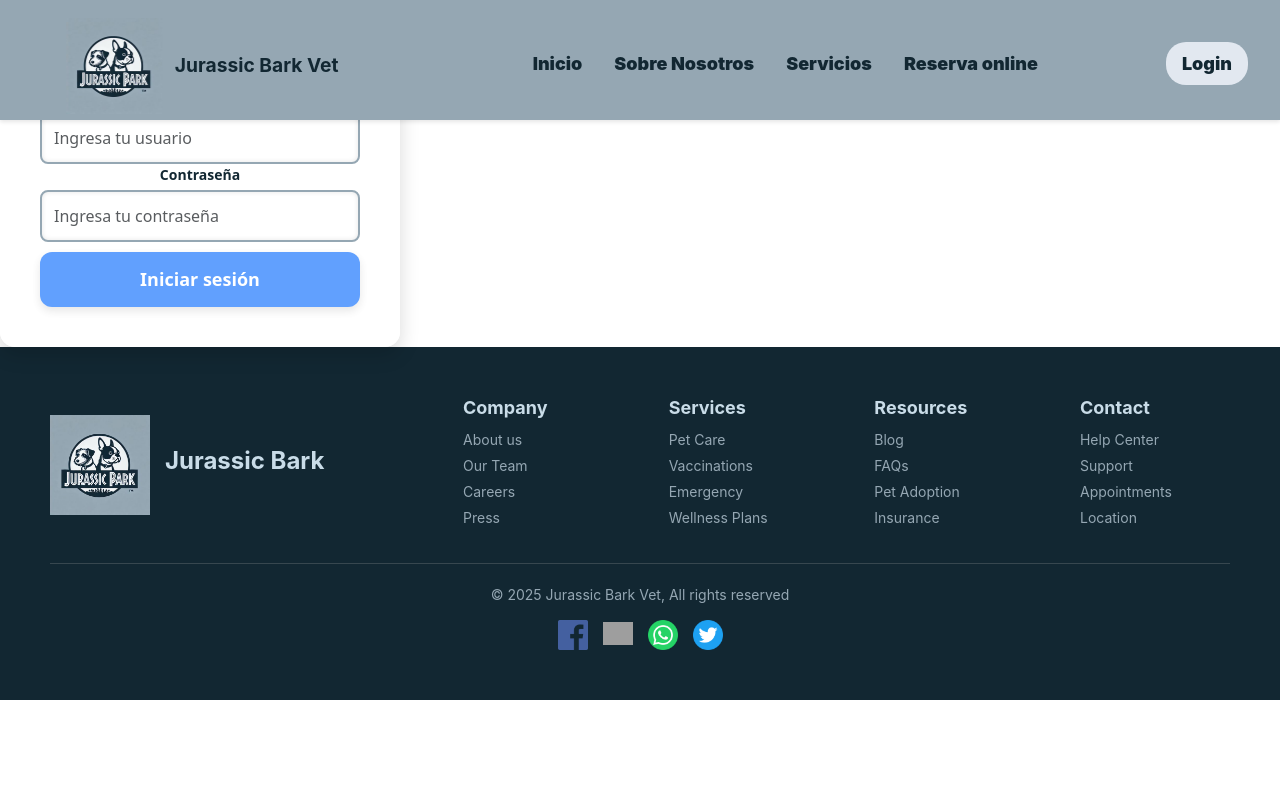
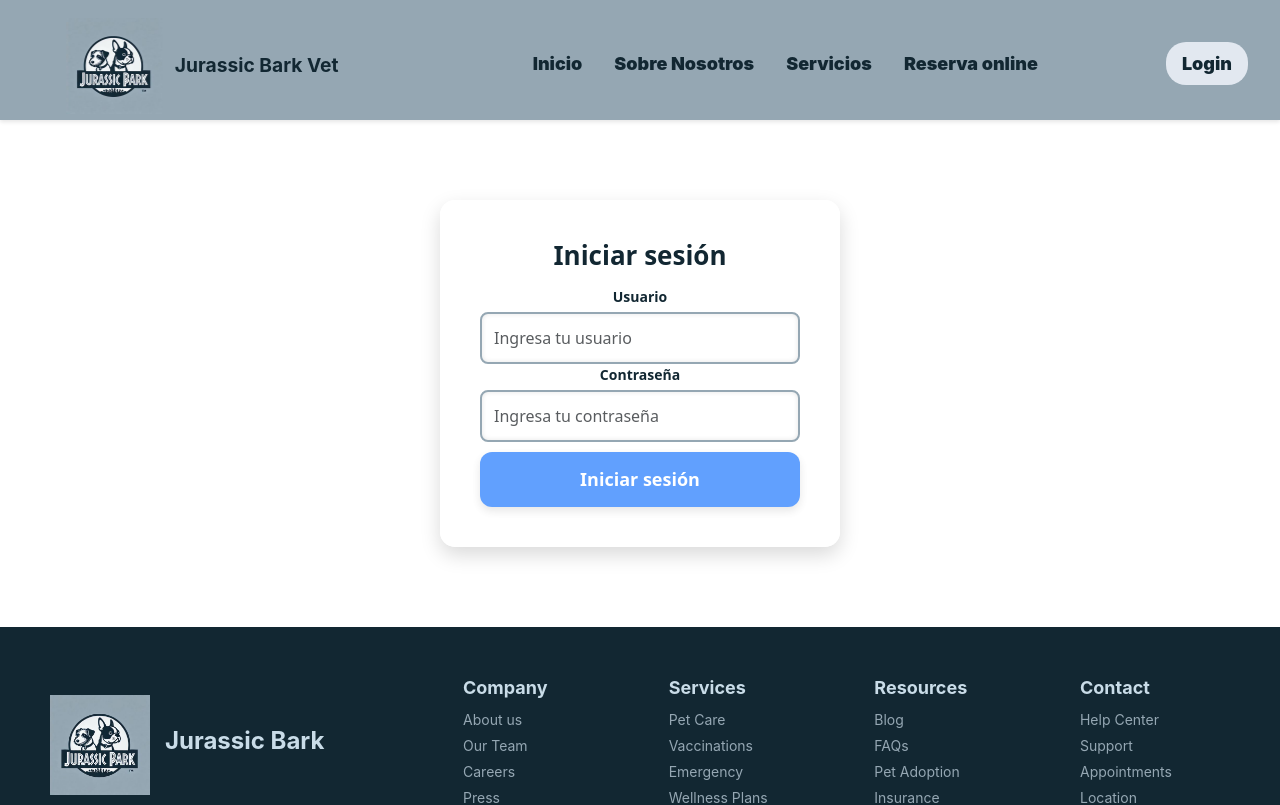
Before and after one commit to msimonz/front_wev, an Angular app: page /cliente/login in a window 1280 px wide. Shown: the top 805 px of the page. Built offline with nearby package versions, Linux system fonts and the light colour scheme; grey boxes are pictures that could not be loaded.

Commit message:
Corrección de estilos pagina login y redireccion botón login

```diff
--- a/src/app/auth/cliente-login/cliente-login.component.css
+++ b/src/app/auth/cliente-login/cliente-login.component.css
@@ -3,11 +3,7 @@ html {
     scroll-behavior: smooth;
 }
 
-* {
-    margin: 0;
-    padding: 0;
-    box-sizing: border-box;
-}
+
 
 body {
     font-family: 'Poppins', sans-serif;
@@ -16,8 +12,8 @@ body {
     display: flex;
     flex-direction: column;
     align-items: center;
+    margin-top: 1000px;
     justify-content: center;
-    min-height: 100vh;
 }
 
 /* Contenedor del formulario */
@@ -30,13 +26,11 @@ body {
     backdrop-filter: blur(10px);
     width: 100%;
     max-width: 400px;
+    margin-top: 200px;
+    margin-bottom: 80px;
+    margin-inline: auto;
 }
 
-/* Logo */
-.login-container img {
-    width: 100px;
-    margin-bottom: 15px;
-}
 
 /* Título */
 h2 {
--- a/src/app/header/header.component.html
+++ b/src/app/header/header.component.html
@@ -12,6 +12,6 @@
         <li><a class="items" [routerLink]="['/servicios']">Servicios</a></li>
         <li><a class="items" [routerLink]="['/reserva']">Reserva online</a></li>
       </ul>
-      <a [routerLink]="['/clientes/login']" class="contacto-btn">Login</a>
+      <a [routerLink]="['/cliente/login']" class="contacto-btn">Login</a>
     </nav>
 </header>
```
